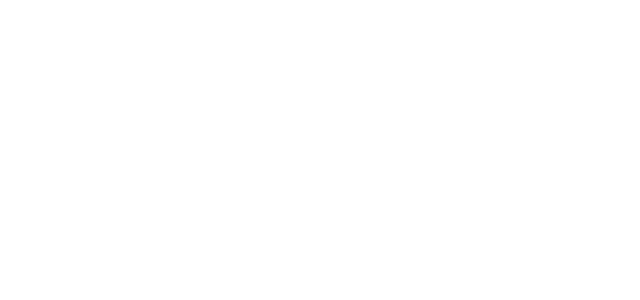
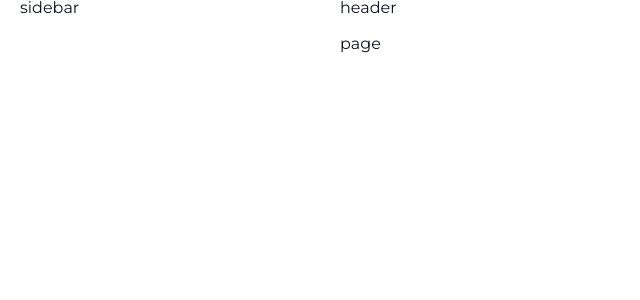
Before and after one commit to ChiefCreator/CVision, a Next.js app in the folder frontend/: page / in a window 1280 px wide. Shown: the top 300 px of the page, without its empty margins (0-640 px from the left). Built offline with nearby package versions, Linux system fonts and the light colour scheme.

Commit message:
feat: create layout structure

```diff
--- /dev/null
+++ b/frontend/src/app/(home)/components/Header/Header.tsx
@@ -0,0 +1,14 @@
+import { BaseComponent } from "@/types/root";
+import styles from "./Head.module.scss";
+
+interface HeaderProps extends BaseComponent {
+
+}
+
+export default function Header({ className }: HeaderProps) {
+  return (
+    <header className={className}>
+      header
+    </header>
+  );
+}
--- /dev/null
+++ b/frontend/src/app/(home)/layout.module.scss
@@ -0,0 +1,17 @@
+.container {
+  display: flex;
+  gap: 20px;
+}
+
+.sidebar {
+  flex-shrink: 0;
+  width: 300px;
+}
+
+.content {
+  width: 100%;
+}
+
+.header {
+  margin-bottom: 20px;
+}
--- /dev/null
+++ b/frontend/src/app/(home)/layout.tsx
@@ -0,0 +1,26 @@
+import Container from "@/components/utils/Container/Container";
+import Header from "./components/Header/Header";
+
+import "react-loading-skeleton/dist/skeleton.css";
+import "@/assets/styles/_vars.scss";
+import "@/assets/styles/_utils.scss";
+import "@/assets/styles/_reset.scss";
+import "@/assets/styles/_base.scss";
+
+import styles from "./layout.module.scss";
+
+export default function HomeLayout({ children }: Readonly<{ children: React.ReactNode }>) {
+  return (
+    <div className={styles.layout}>
+      <Container className={styles.container}>
+        <aside className={styles.sidebar}>sidebar</aside>
+
+        <div className={styles.content}>
+          <Header className={styles.header} />
+
+          <div className={styles.page}>{children}</div>
+        </div>
+      </Container>
+    </div>
+  );
+}
--- a/frontend/src/app/page.tsx
+++ b/frontend/src/app/(home)/page.tsx
@@ -1,5 +1,5 @@
 export default function Page() {
   return (
-    <div></div>
+    <div>page</div>
   );
 }
--- /dev/null
+++ b/frontend/src/components/utils/Container/Container.module.scss
@@ -0,0 +1,6 @@
+.container {
+  max-width: 1590px;
+  height: 100%;
+  padding: 0 20px;
+  margin: 0 auto;
+}
--- /dev/null
+++ b/frontend/src/components/utils/Container/Container.tsx
@@ -0,0 +1,15 @@
+import type { BaseComponent } from "@/types/root";
+
+import styles from "./Container.module.scss";
+import clsx from "clsx";
+
+interface ContainerProps extends BaseComponent {
+  children: React.ReactNode;
+}
+
+export default function Container({ className, children }: ContainerProps) {
+
+  return (
+    <div className={clsx(styles.container, className)}>{children}</div>
+  );
+}
```
Also changed, not shown: frontend/src/app/(home)/components/Header/Header.module.scss (added).
